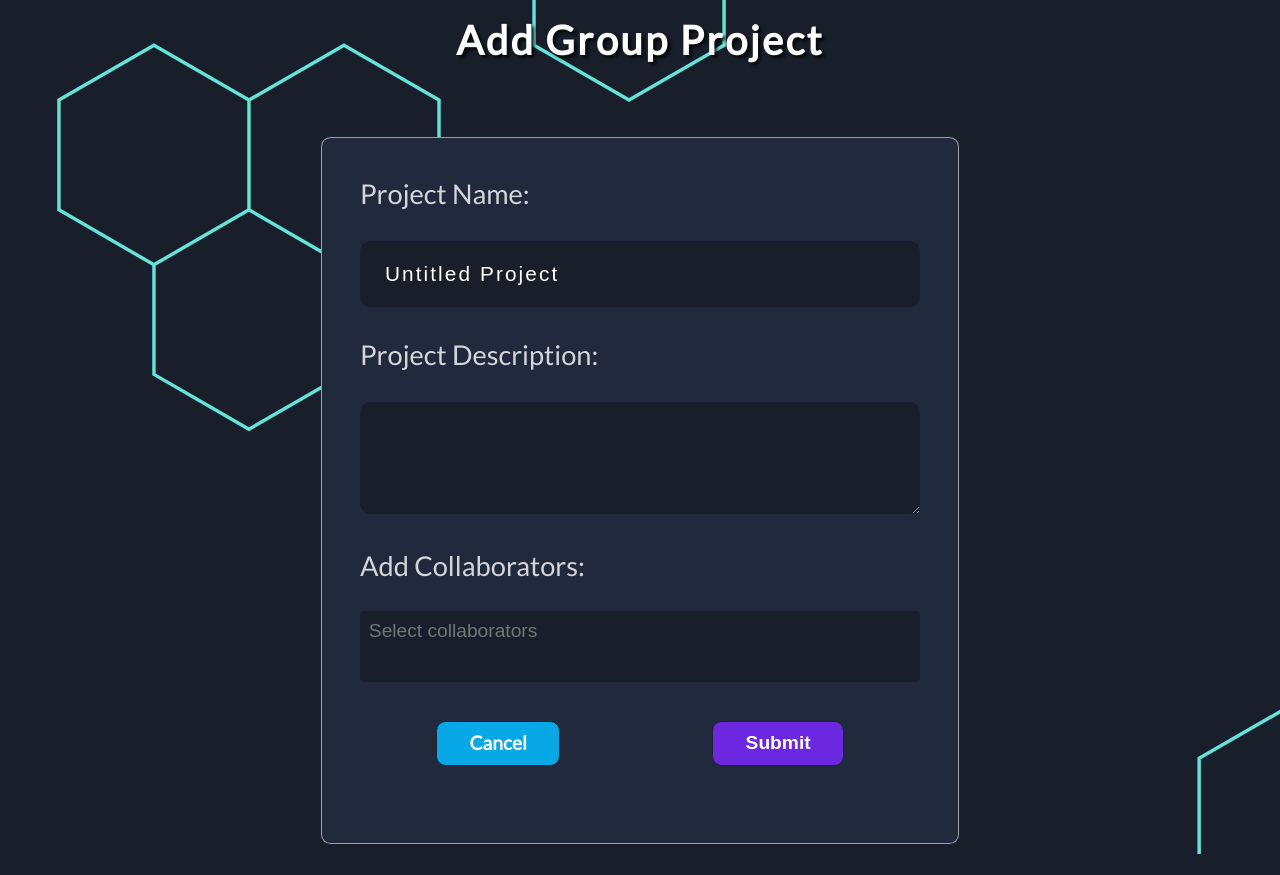
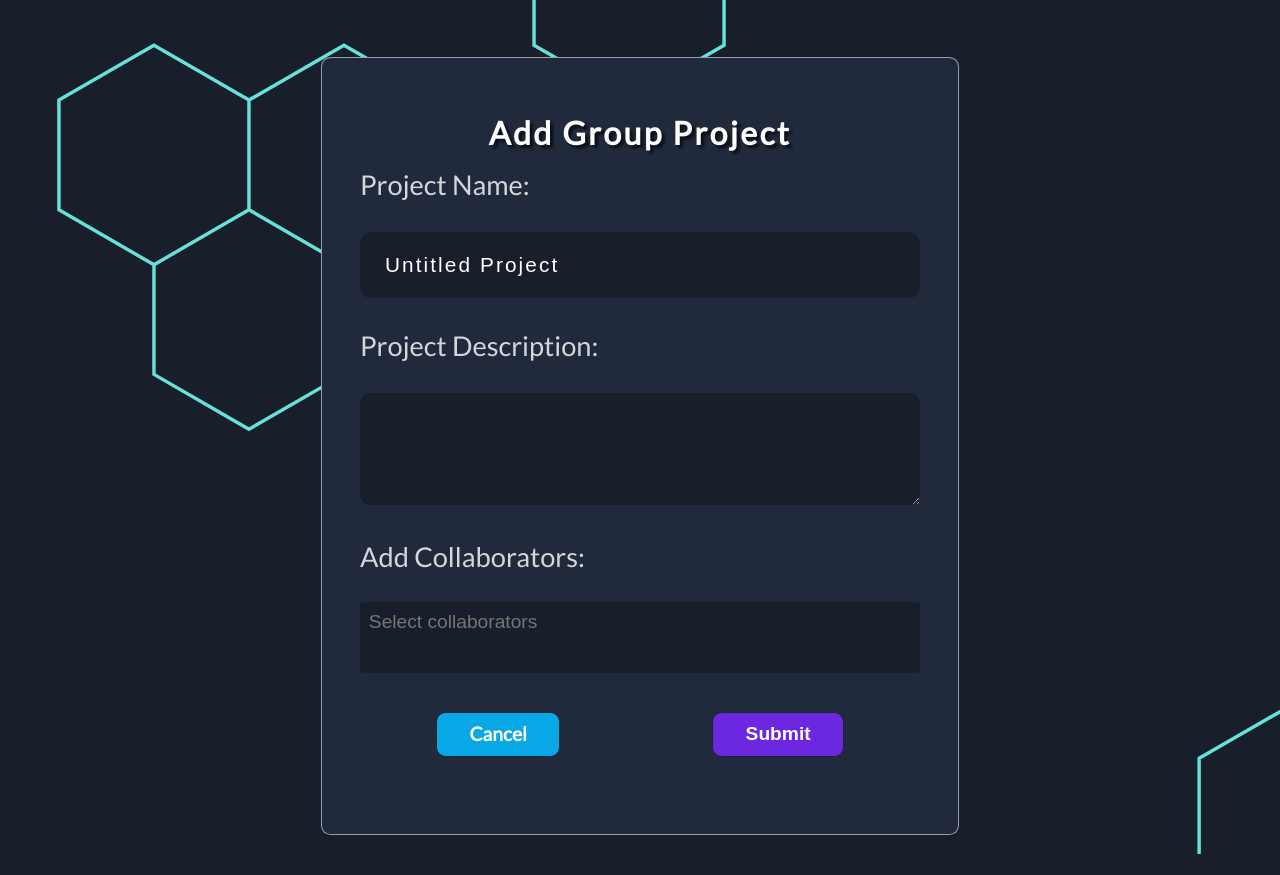
Before and after one commit to IuliiaKonovalova/issue_tracker, a Django app: page /projects/new_team_project/ in a window 1280 px wide. Shown: the part 106-981 px from the top of the page. Run offline with Django 3.2, Linux system fonts and the light colour scheme; some libraries are stand-ins or nearby versions.

Commit message:
Change postion of the title in projects forms

```diff
--- a/projects/templates/projects/create_project.html
+++ b/projects/templates/projects/create_project.html
@@ -2,13 +2,13 @@
 {% load crispy_forms_tags %}
 
 {% block content %}
-  {% if personal %}
-    <h2 class="project__new--title">Add Personal Project</h2>
-  {% else %}
-    <h2 class="project__new--title">Add Group Project</h2>
-  {% endif %}
   <div class="project__new">
     <form method="post" class="project__new--form">
+      {% if personal %}
+        <h2 class="project__new--title">Add Personal Project</h2>
+      {% else %}
+        <h2 class="project__new--title">Add Group Project</h2>
+      {% endif %}
       {{ form|crispy }}
       {% csrf_token %}
       <div class="forms__buttons">
--- a/projects/templates/projects/delete_project.html
+++ b/projects/templates/projects/delete_project.html
@@ -1,11 +1,11 @@
 {% extends 'base.html' %}
 
 {% block content %}
-  <h2 class="project__delete--title">
-    Delete Project
-  </h2>
   <div class="project__delete">
     <form method="post" class="project__delete--form">
+      <h2 class="project__delete--title">
+        Delete Project
+      </h2>
       {% csrf_token %}
       <div class="project__delete--header">
         <div class="project__delete--question">Are you sure you want to delete project: </div>
--- a/static/css/base.css
+++ b/static/css/base.css
@@ -716,7 +716,7 @@ body {
   color: var(--clr-neutral--100);
   padding-top: 2vh;
   padding-bottom: 2vh;
-  font-size: 2.5rem;
+  font-size: 2rem;
   letter-spacing: 0.15rem;
   text-shadow: 3px 3px 3px rgba(0, 0, 0, 0.7);
 }
```
Also changed, not shown: projects/templates/projects/edit_project.html (+4 -4 lines).
